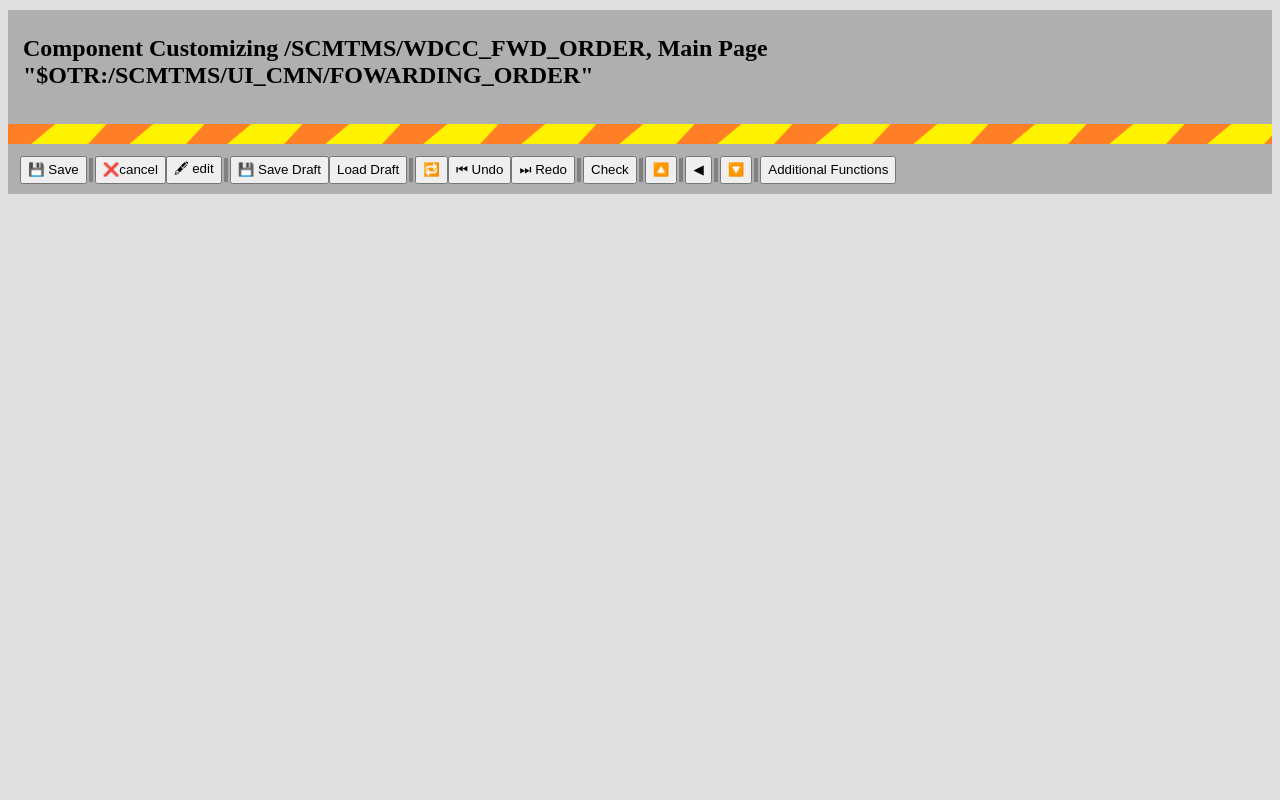
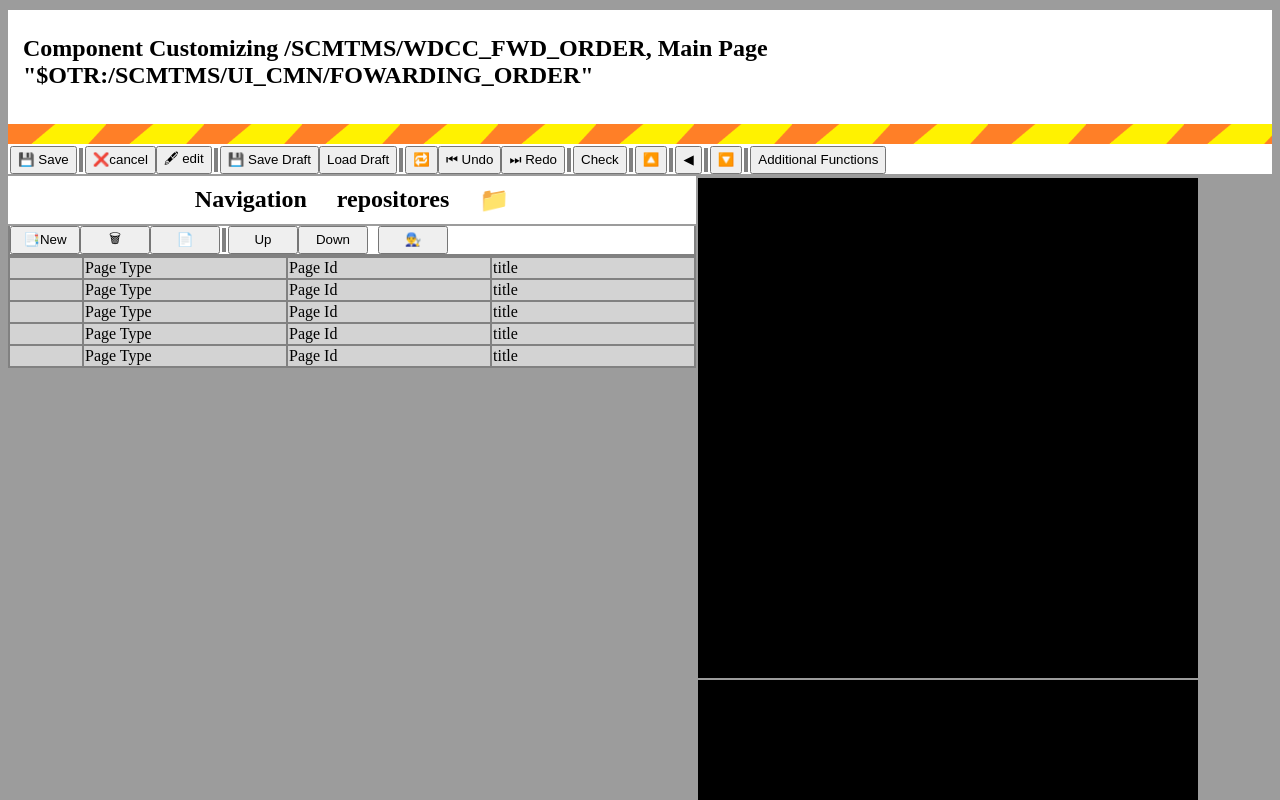
Before and after one commit to Fism00/Replica-de-interface-Comercial, a plain HTML site: page index.html in a window 1280 px wide. Shown: the top 800 px of the page. Drawn offline with Linux system fonts and the light colour scheme.

Commit message:
ADD - Navigation

```diff
--- a/index.html
+++ b/index.html
@@ -40,6 +40,47 @@
     </header>
 
     <main>
+        <section>
+
+        <div>
+            <div class="title">
+                <h1 class="sumario">Navigation</h1>
+                    <div class="separa2"></div>
+                <h2 class="sumario">repositores</h2>
+                    <div class="separa2"></div>
+                <h2 class="sumario">📁</h2>
+            </div>
+            <div class="repositores">
+                <div >
+                <div class="botaos">
+                    <button class="grande"> 📑New</button>
+                    <button class="grande"> 🗑</button>
+                    <button class="grande"> 📄</button>
+                    <div class="separa"></div>
+                    <button class="grande"> Up</button>
+                    <button class="grande"> Down</button>
+                    <div class="separa2"></div>
+                    <button class="grande"> 👨‍🔧</button>
+                </div>
+                </div>
+
+                <table>
+                    <tr><td class="vazio"></td><td>Page Type</td><td>Page Id</td><td>title</td></tr>
+                    <tr><td class="vazio"></td><td>Page Type</td><td>Page Id</td><td>title</td></tr>
+                    <tr><td class="vazio"></td><td>Page Type</td><td>Page Id</td><td>title</td></tr>
+                    <tr><td class="vazio"></td><td>Page Type</td><td>Page Id</td><td>title</td></tr>
+                    <tr><td class="vazio"></td><td>Page Type</td><td>Page Id</td><td>title</td></tr>
+                </table>
+            </div>
+
+
+        </div>
+
+        <div>
+            <div class="color"></div>
+            <div class="color"></div>
+        </div>
+        </section>
 
     </main>
 
--- a/style.css
+++ b/style.css
@@ -1,5 +1,5 @@
 body{
-    background-color: rgb(224, 224, 224);
+    background-color: rgb(156, 156, 156);
 }
 
 #topo{
@@ -8,19 +8,48 @@ body{
 }
 
 #navbar{
-    background-color: rgb(175, 175, 175);
+    background-color: rgb(255, 255, 255);
 }
 
+.sumario{
+    margin: 10px;
+}
+
+.title{
+    background-color: rgb(255, 255, 255);
+    display: flex;
+    justify-content: center;
+}
+
+.color{
+    margin: 2px;
+    padding: 250px;
+    background-color: black;
+}
+
+section{
+    display: flex;
+}
+
+
 .botaos{
+    background-color: white;
     margin: 2px;
     display: flex;
-    padding: 10px;
 }
 
 .separa{
     margin: 2px;
     background-color: gray;
     padding: 2px
+}
+.separa2{
+    margin: 3px;
+    padding: 2px
+}
+
+.grande{
+    width: 70px;
 }
 
 
@@ -30,3 +59,17 @@ body{
     background-repeat: repeat;
     background-size: 98px
 }
+
+.vazio{
+    width:70px;
+}
+
+
+td{
+    width: 200px;
+    background-color: rgb(211, 211, 211);
+}
+
+.repositores{
+    background-color: rgb(129, 129, 129);
+}
```
